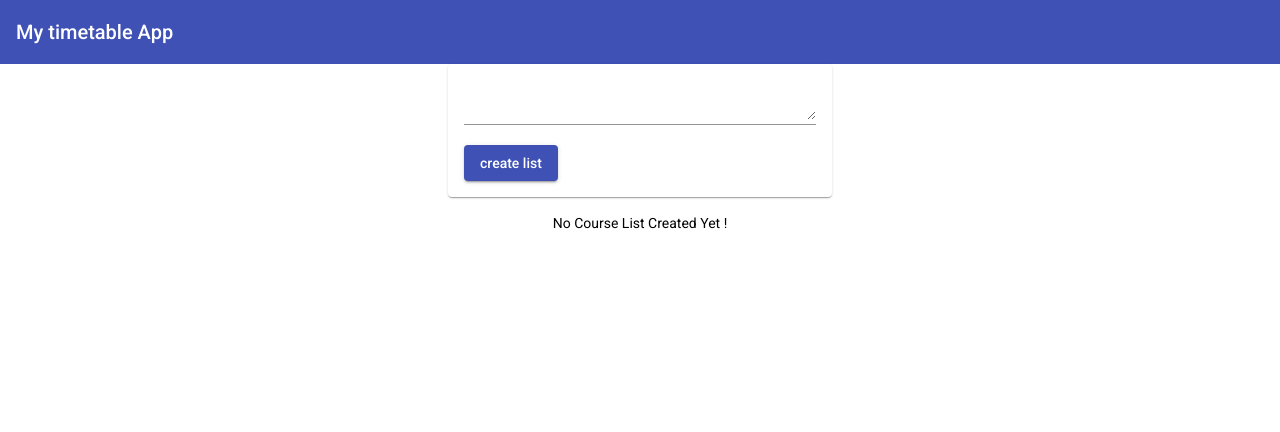
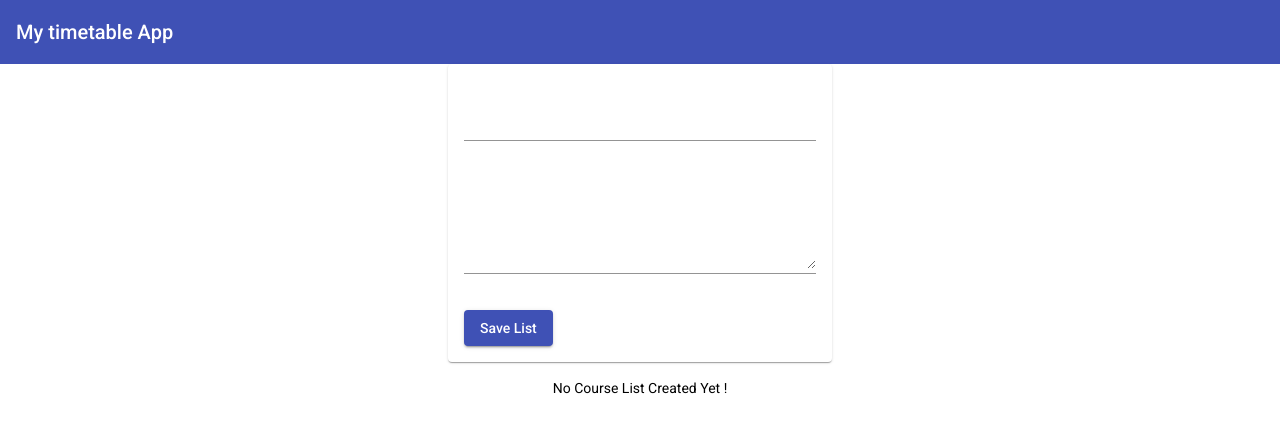
Before and after one commit to ynwaKOP/ece9065-ran26-project, an Angular app: page / in a window 1280 px wide. Shown: the top 432 px of the page. Built offline with nearby package versions, Linux system fonts and the light colour scheme.

Commit message:
add list create related angular components, such as ngform, matInput

```diff
--- a/src/app/app.component.html
+++ b/src/app/app.component.html
@@ -1,5 +1,5 @@
 <app-header></app-header>
 <main>
-    <app-list-create></app-list-create>
-    <app-show-list></app-show-list>
+    <app-list-create (listCreated)="onListAdded($event)" ></app-list-create>
+    <app-show-list [lists]="storedLists"></app-show-list>
 </main>
--- a/src/app/app.component.ts
+++ b/src/app/app.component.ts
@@ -1,4 +1,5 @@
 import { Component } from '@angular/core';
+import { List } from './lists/list.model';
 
 @Component({
   selector: 'app-root',
@@ -6,5 +7,9 @@ import { Component } from '@angular/core';
   styleUrls: ['./app.component.css']
 })
 export class AppComponent {
-  title = 'ece9065-ran26-project';
+  storedLists: List[] = [];
+
+  onListAdded(list) {
+    this.storedLists.push(list);
+  }
 }
--- a/src/app/lists/list-create.component.css
+++ b/src/app/lists/list-create.component.css
@@ -1,5 +1,7 @@
 
 mat-form-field,
 textarea {
+    margin-top: 16px;
     width: 100%;
+    margin-bottom: 16px;
 }
--- a/src/app/lists/list-create.component.html
+++ b/src/app/lists/list-create.component.html
@@ -1,9 +1,18 @@
 <mat-card>
-    <mat-form-field>
-        <textarea matInput name="" id="" rows="1" [(ngModel)]="enteredValue"></textarea>
+    <form (submit)="onAddList(listForm)" #listForm="ngForm">
+        <mat-form-field>
+            <input matInput type="text" name="name" ngModel required #name="ngModel">
+            <mat-error *ngIf="name.invalid">  course list name is unique and required.  </mat-error>
+        </mat-form-field>
+        <mat-form-field >
+            <textarea matInput id="" rows="3"
+            name="description" ngModel></textarea>
+        </mat-form-field>
 
-    </mat-form-field>
-    <button mat-raised-button
-            color='primary'
-            (click)="onAddList()">create list</button>
+        <button mat-raised-button
+                color='primary'
+                type="submit">Save List</button>
+
+    </form>
+
 </mat-card>
--- a/src/app/lists/list-create.component.ts
+++ b/src/app/lists/list-create.component.ts
@@ -1,5 +1,6 @@
-import { Component } from '@angular/core';
-
+import { Component, EventEmitter, Output } from '@angular/core';
+import { NgForm } from '@angular/forms';
+import { List } from './list.model';
 
 @Component({
     selector: 'app-list-create',
@@ -8,11 +9,25 @@ import { Component } from '@angular/core';
 })
 export class ListCreateComponent {
 
-    enteredValue = '';
-    newList = 'no content';
+    newListName = 'name';
+    listDescription = 'descript';
+    //enteredSub = 'sub';
+    //enteredCode = 'code';
+    //addNewRow = false;
+    @Output() listCreated = new EventEmitter<List>();
 
-    onAddList() {
+    onAddList(form: NgForm) {
+        if (form.invalid) {
+            return;
+        }
+        const list: List = {
+            name: form.value.name,
+            description: form.value.description,
+            pairs: []
+        };
+        this.listCreated.emit(list);
 
-        this.newList = this.enteredValue;
     }
+
+
 }
--- /dev/null
+++ b/src/app/lists/list.model.ts
@@ -0,0 +1,5 @@
+export interface List {
+    name: string;
+    description: string;
+    pairs: [];
+}
--- a/src/app/lists/show-list/show-list.component.ts
+++ b/src/app/lists/show-list/show-list.component.ts
@@ -1,4 +1,5 @@
-import { Component } from '@angular/core';
+import { Component, Input } from '@angular/core';
+import { List } from '../list.model';
 
 @Component({
     selector: 'app-show-list',
@@ -14,5 +15,5 @@ export class ShowListComponent {
         {name: "my list 444", description:'', pairs:[]}
     ]*/
 
-    lists = [];
+    @Input() lists: List[] = [];
 }
```
